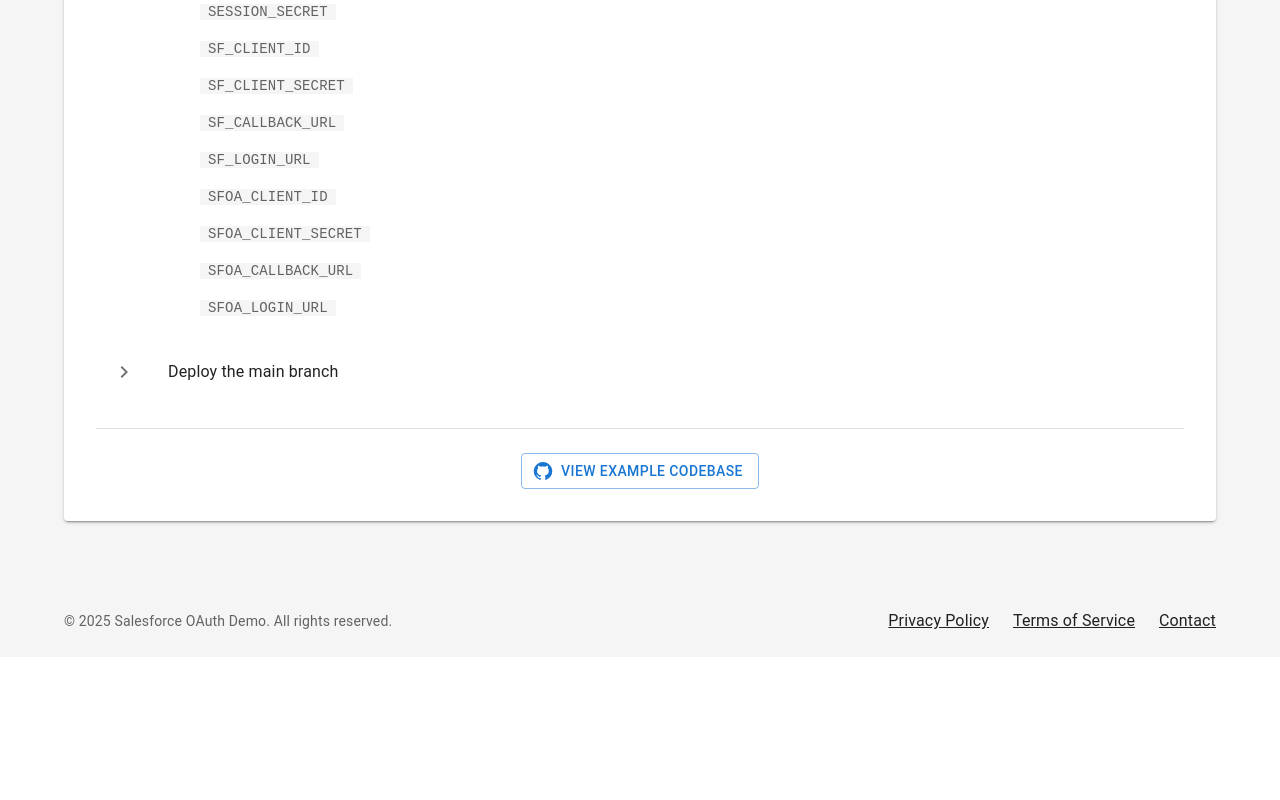
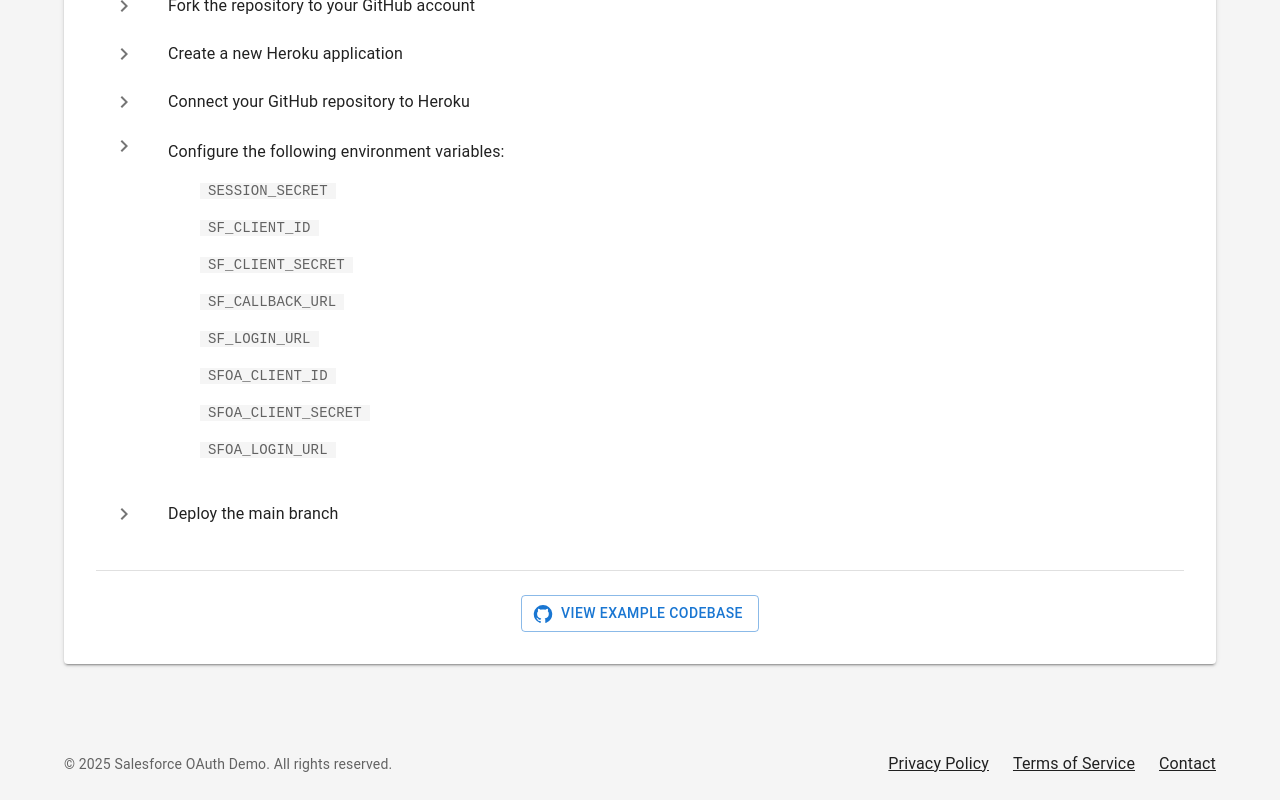
Before and after one commit to adamSellers/china-auth-demo, a React (Vite) app in the folder client/: page / in a window 1280 px wide. Shown: the part 720-1520 px from the top of the page. Before the commit the page ends 1377 px from the top, so only its background shows below. Built offline with nearby package versions, Linux system fonts and the light colour scheme; no server answers.

Commit message:
adding row support

```diff
--- a/client/src/pages/HomePage.jsx
+++ b/client/src/pages/HomePage.jsx
@@ -237,21 +237,7 @@
                       primary="SFOA_CLIENT_SECRET"
                     />
                   </ListItem>
-                  <ListItem>
-                    <ListItemText
-                      slotProps={{
-                        primary: {
-                          sx: {
-                            fontFamily: 'monospace',
-                            bgcolor: 'grey.100',
-                            px: 1,
-                            display: 'inline'
-                          }
-                        }
-                      }}
-                      primary="SFOA_CALLBACK_URL"
-                    />
-                  </ListItem>
+
                   <ListItem>
                     <ListItemText
                       slotProps={{
```
Also changed, not shown: client/src/components/EnvironmentSelector.jsx (renamed from client/src/components/EnvironmentsSelector.jsx), 1 other file (tests, documents, lock files or other folders).
